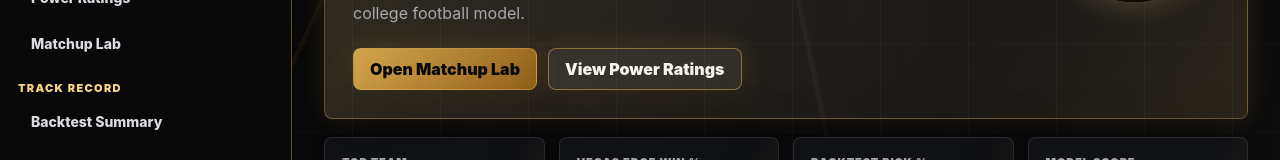
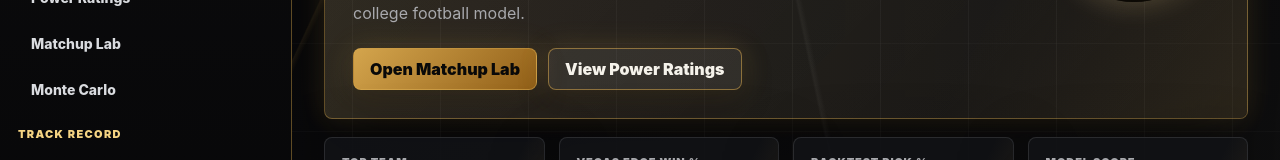
Before and after one commit to rembot2/cfb-model-app, a Next.js app: page / in a window 1280 px wide. Shown: the part 308-468 px from the top of the page. Built offline with nearby package versions, Linux system fonts and the light colour scheme; no server answers; the database is empty.

Commit message:
Update layout.tsx

```diff
--- a/app/layout.tsx
+++ b/app/layout.tsx
@@ -13,7 +13,8 @@ const navGroups = [
     links: [
       ['Command Center', '/'],
       ['Power Ratings', '/ratings'],
-      ['Matchup Lab', '/predict']
+      ['Matchup Lab', '/predict'],
+      ['Monte Carlo', '/monte-carlo']
     ]
   },
   {
```
